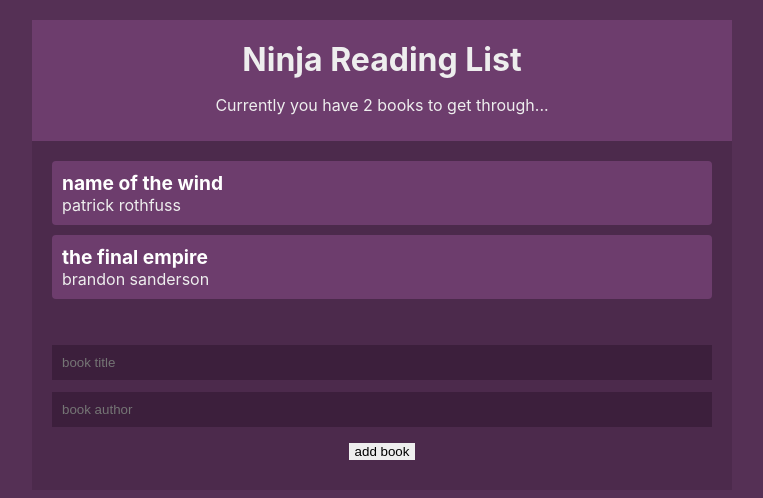
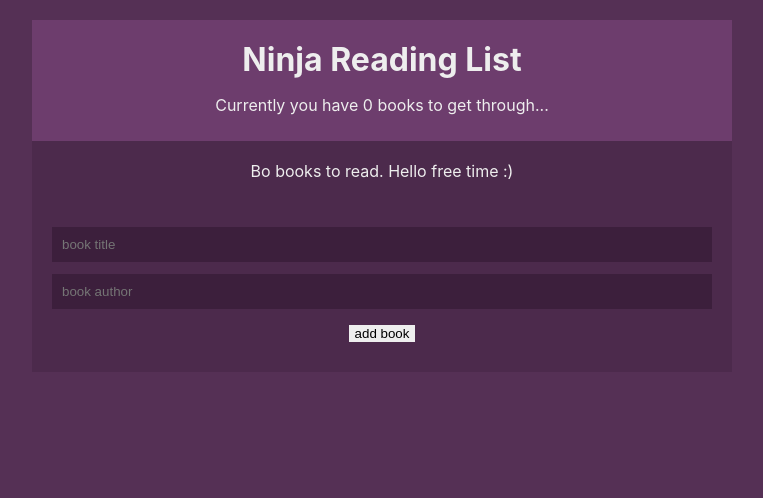
Before and after one commit to forxynet/react-booklist-app, a React (Create React App) app: page / in a window 1280 px wide. Shown: the top 498 px of the page, without its empty margins (258-1021 px from the left). Built offline with nearby package versions, Linux system fonts and the light colour scheme.

Commit message:
updated app with reducer

```diff
--- a/src/components/BookDetails.js
+++ b/src/components/BookDetails.js
@@ -1,10 +1,10 @@
 import { useContext } from 'react'
 import { BookContext } from '../contexts/BookContext'
 export default function BookDetails({ book }) {
-  const { removeBook } = useContext(BookContext);
+  const { dispatch } = useContext(BookContext);
 
   return (
-    <li onClick={() => removeBook(book.id)}>
+    <li onClick={() => dispatch({ type: 'REMOVE_BOOK', id: book.id })}>
       <div className='title'>{book.title}</div>
       <div className='auther'>{book.author}</div>
     </li>
--- a/src/components/BookForm.js
+++ b/src/components/BookForm.js
@@ -2,13 +2,13 @@
 import { BookContext } from '../contexts/BookContext'
 
 export default function NewBookForm() {
-  const { addBook } = useContext(BookContext);
+  const { dispatch } = useContext(BookContext);
   const [title, setTitle] = useState('');
   const [author, setAuthor] = useState('');
 
   const handleSubmit = (e) => {
     e.preventDefault();
-    addBook(title, author);
+    dispatch({ type: 'ADD_BOOK', book: { title, author } });
     clearForm();
   }
 
--- a/src/contexts/BookContext.js
+++ b/src/contexts/BookContext.js
@@ -1,24 +1,13 @@
-import { createContext, useState } from 'react'
-import { v4 as uuidv4 } from 'uuid';
+import { createContext, useReducer } from 'react'
+import { bookReducer } from '../reducers/bookReducer';
 
 export const BookContext = createContext();
 
 export default function BookContextProvider(props) {
-  const [books, setBooks] = useState([
-    { title: 'name of the wind', author: 'patrick rothfuss', id: uuidv4() },
-    { title: 'the final empire', author: 'brandon sanderson', id: uuidv4() },
-  ]);
-
-  const addBook = (title, author) => {
-    setBooks([...books, { title, author, id: uuidv4() }])
-  }
-
-  const removeBook = (id) => {
-    setBooks(books.filter(book => book.id !== id));
-  }
+  const [books, dispatch] = useReducer(bookReducer, []);
 
   return (
-    <BookContext.Provider value={{ books, addBook, removeBook }}>
+    <BookContext.Provider value={{ books, dispatch }}>
       {props.children}
     </BookContext.Provider>
   )
--- /dev/null
+++ b/src/reducers/bookReducer.js
@@ -0,0 +1,16 @@
+import { v4 as uuidv4 } from 'uuid';
+
+export const bookReducer = (state, action) => {
+  switch (action.type) {
+    case 'ADD_BOOK':
+      return [...state, {
+        title: action.book.title,
+        author: action.book.author,
+        id: uuidv4()
+      }]
+    case 'REMOVE_BOOK':
+      return state.filter(book => book.id !== action.id)
+    default:
+      return state;
+  }
+}
```
